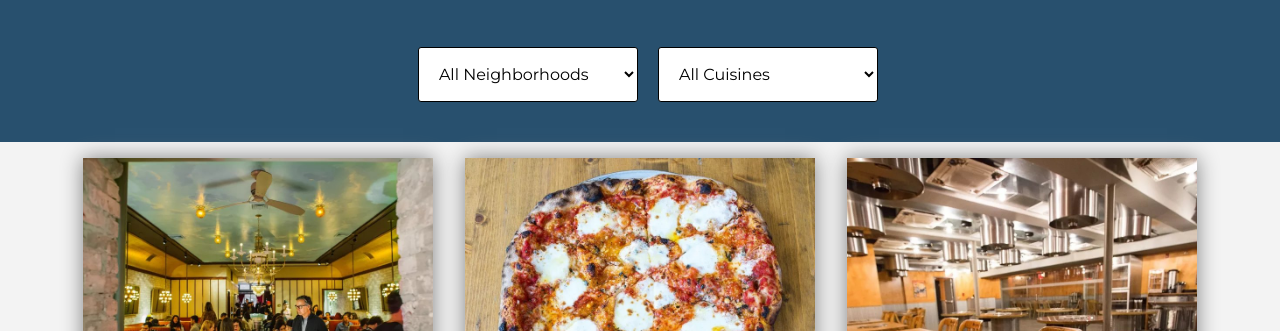
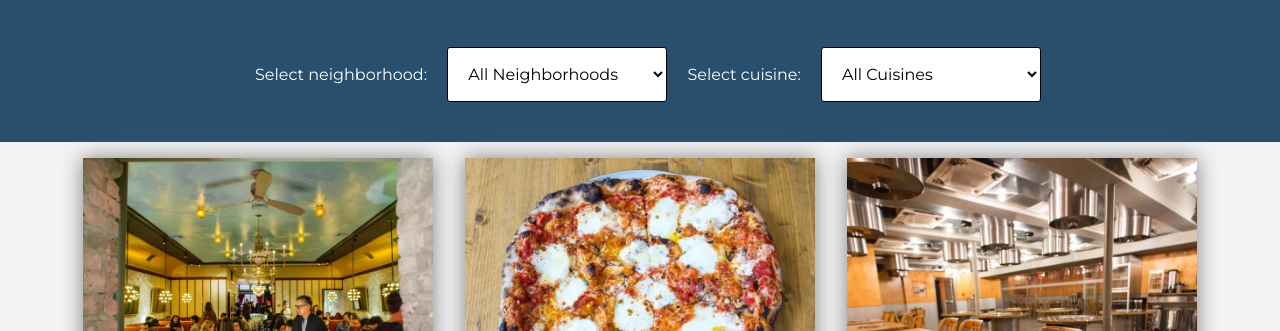
Before and after one commit to annaszalkiewicz/restaurant-reviews-app, a website: page index.html in a window 1280 px wide. Shown: the part 769-1100 px from the top of the page. Drawn offline with Linux system fonts and the light colour scheme; some packages are replaced by stand-ins of ours.

Commit message:
Add labels to select tags

```diff
--- a/css/styles.css
+++ b/css/styles.css
@@ -135,6 +135,10 @@ details, footer, header, nav, section {
 .filter-options select:focus {
   outline: none;
   border: solid 5px #d6ba68;
+}
+.select-label {
+  color: #fff;
+  margin-left: 1em;
 }
 
 /* =================== Restaurant Listing =================== */
--- a/index.html
+++ b/index.html
@@ -27,9 +27,11 @@
     <section id="search">
       <div class="filter-options">
         <h2 class="filter-header" tabindex="0">Select Neighborhood and/or Cuisine</h2>
+        <label for="neighborhoods-select" class="select-label">Select neighborhood:</label>
         <select id="neighborhoods-select" name="neighborhoods" onchange="updateRestaurants()">
           <option value="all">All Neighborhoods</option>
         </select>
+        <label for="cuisines-select" class="select-label">Select cuisine:</label>
         <select id="cuisines-select" name="cuisines" onchange="updateRestaurants()">
           <option value="all">All Cuisines</option>
         </select>
```
